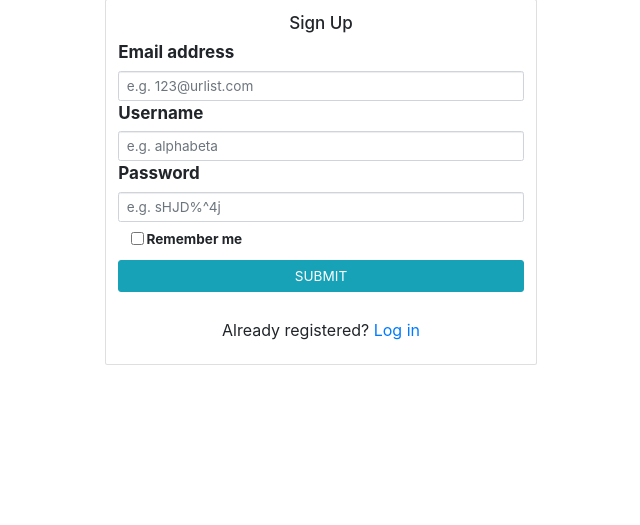
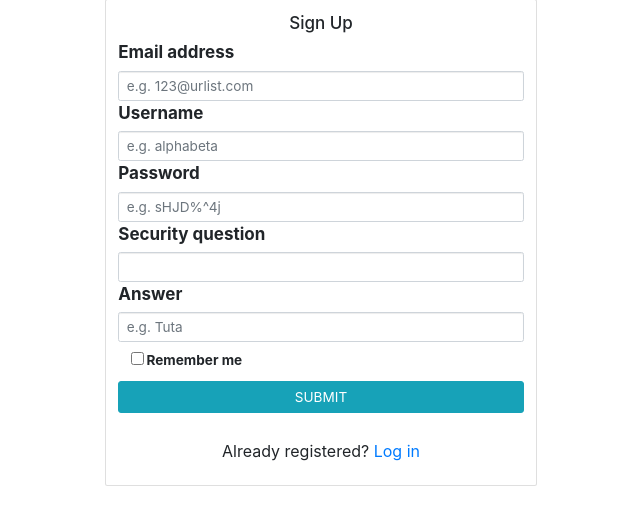
Before and after one commit to shreifelsaid/URList, a Python web app: template templates/signup.html in a window 1280 px wide. Shown: the part 113-638 px from the top of the page, without its empty margins (319-959 px from the left). Run offline with Jinja, Linux system fonts and the light colour scheme; the template is opened without the code that fills it, so the values that code supplies are empty, except form fields; tables that the repository leaves empty hold one stand-in row (values such as "Sample post"); form fields are guessed from the names that the template uses; some libraries are stand-ins or nearby versions.

Commit message:
Update : functional security question

```diff
--- a/templates/signup.html
+++ b/templates/signup.html
@@ -32,6 +32,16 @@
                   {{ signup_form.password(class_="form-control", placeholder="e.g. sHJD%^4j", style="font-size: 80%;") }}
                 </div>
 
+                <div class="form-label-group">
+                  <label for="inputSecurityQuestion">Security question</label>
+                  {{ signup_form.security_question(class_="form-control", style="font-size: 80%;") }}
+                </div>
+
+                <div class="form-label-group">
+                  <label for="inputAnswer">Answer</label>
+                  {{ signup_form.security_answer(class_="form-control", placeholder="e.g. Tuta",  style="font-size: 80%;") }}
+                </div>
+
                 <div class="form-check">
                   <input class="form-check-input" type="checkbox" id="autoSizingCheck2" style="margin-top:2.5%">
                   <label class="form-check-label" for="autoSizingCheck2" style="margin-left: 4%; font-size: 80%; margin-top:2%">
```
